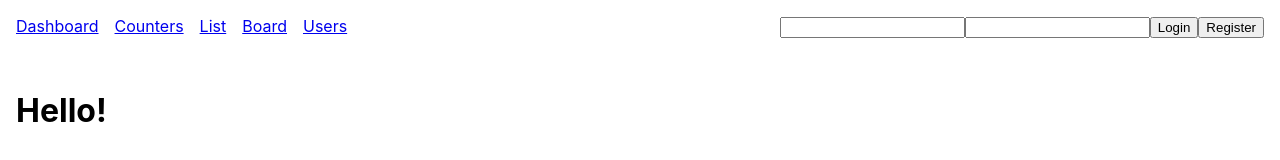
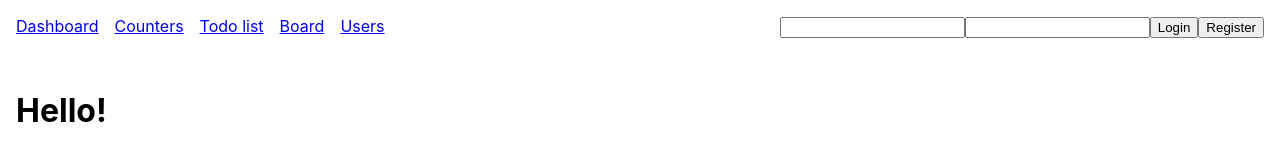
Before and after one commit to loopmode/cairo-workshop-app, a React (Create React App) app: page / in a window 1280 px wide. Shown: the top 160 px of the page. Built offline with nearby package versions, Linux system fonts and the light colour scheme.

Commit message:
chore: component naming, text/wording

```diff
--- a/src/App.tsx
+++ b/src/App.tsx
@@ -7,7 +7,7 @@ import {
   Switch
 } from "react-router-dom";
 import { Dashboard } from "./pages/Dashboard";
-import { ListPage } from "./pages/ListPage";
+import { TodoListPage } from "./pages/TodoListPage";
 import { BoardPage } from "./pages/BoardPage";
 import { LoginPage } from "./pages/LoginPage";
 import { UsersPage } from "./pages/UsersPage";
@@ -23,7 +23,7 @@ function App() {
         <nav>
           <NavLink to="/">Dashboard</NavLink>
           <NavLink to="/counters">Counters</NavLink>
-          <NavLink to="/list">List</NavLink>
+          <NavLink to="/list">Todo list</NavLink>
           <NavLink to="/board">Board</NavLink>
           <NavLink to="/users">Users</NavLink>
           <span className="flex-1" />
@@ -34,7 +34,7 @@ function App() {
             <Route path="/" exact component={Dashboard} />
             <Route path="/login" component={LoginPage} />
             <Route path="/counters" component={CountersPage} />
-            <ProtectedRoute path="/list" component={ListPage} />
+            <ProtectedRoute path="/list" component={TodoListPage} />
             <ProtectedRoute path="/board" component={BoardPage} />
             <Route path="/users" component={UsersPage} />
           </Switch>
--- a/src/components/TodoList/TodoList.tsx
+++ b/src/components/TodoList/TodoList.tsx
@@ -17,8 +17,8 @@ export const TodoList = () => {
                 onChange={() => dispatch(toggleTodo(todo.id))}
               />
               {todo.text}
+              <button style={{marginLeft: 30}} onClick={() => dispatch(removeTodo(todo.id))}>remove</button>
             </label>
-            <button onClick={() => dispatch(removeTodo(todo.id))}>x</button>
           </div>
         );
       })}
--- a/src/pages/LoginPage.tsx
+++ b/src/pages/LoginPage.tsx
@@ -15,6 +15,7 @@ export const LoginPage = () => {
   }, [history, from, isAuthenticated]);
   return (
     <div>
+      <h1>Please log in</h1>
       <LoginForm />
     </div>
   );
--- a/src/pages/ListPage.tsx
+++ b/src/pages/TodoListPage.tsx
@@ -2,7 +2,7 @@ import React from "react";
 import { TodoList } from "../components/TodoList/TodoList";
 import { AddTodoForm } from "../components/TodoList/AddTodoForm";
 
-export const ListPage = () => {
+export const TodoListPage = () => {
   return (
     <div>
       <h1>Todos</h1>
```
